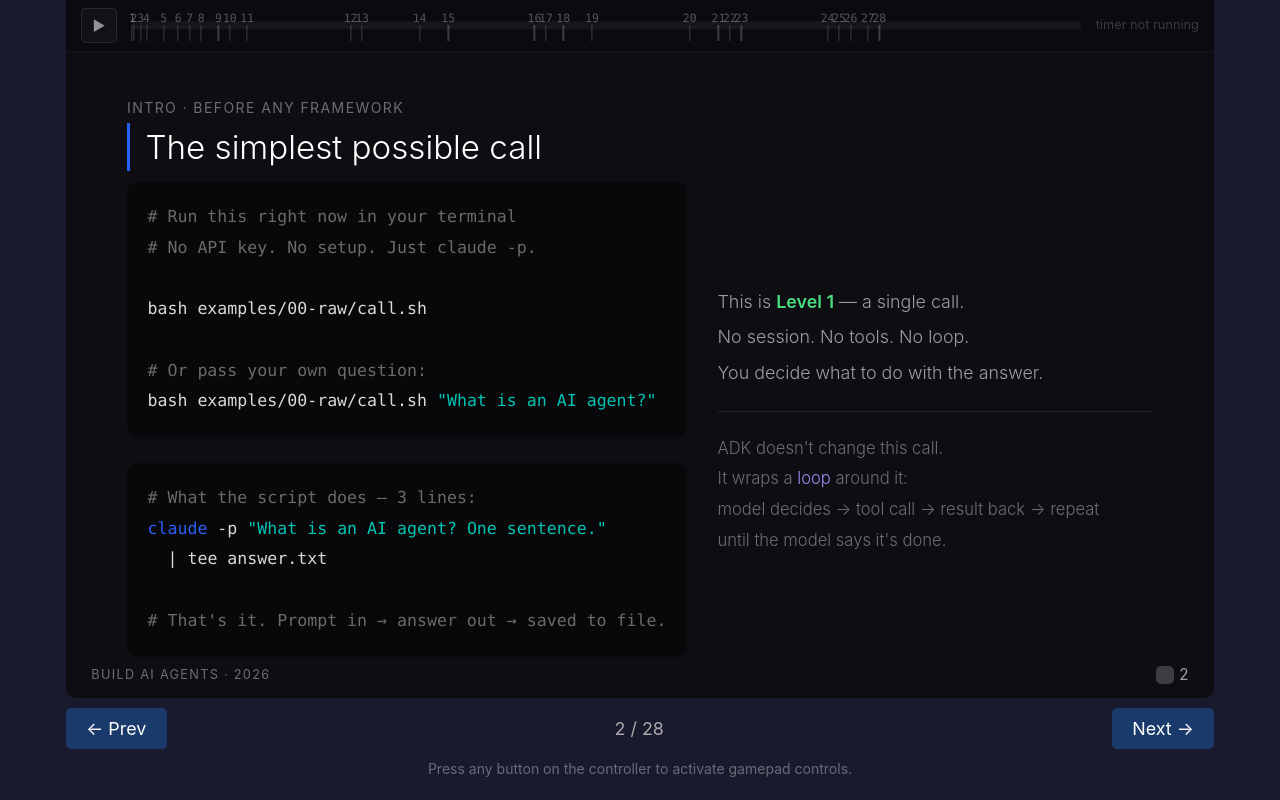
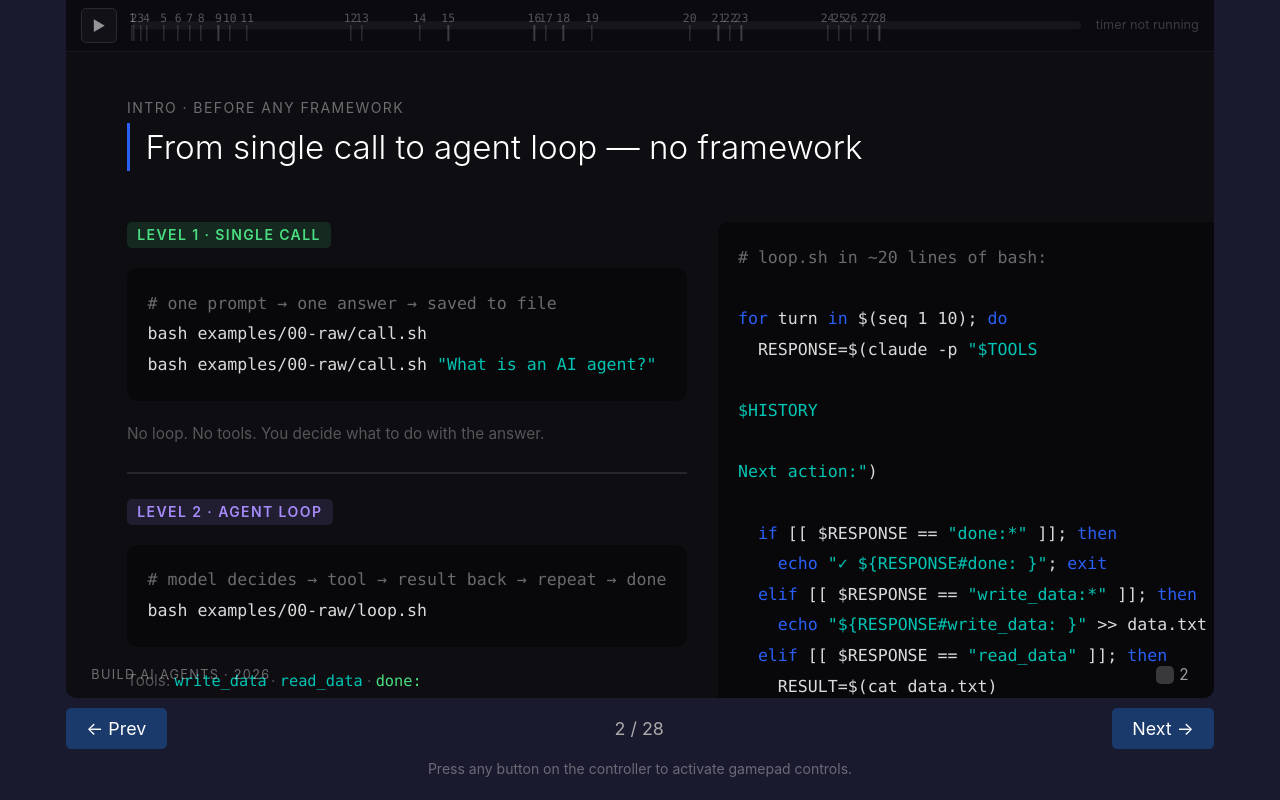
Before and after one commit to ataztech910/slides, a React (Vite) app: page / in a window 1280 px wide. Both pictures are taken after a click on the button "Next →". Built offline with nearby package versions, Linux system fonts and the light colour scheme.

Commit message:
Update Slide01b to show both call.sh (Level 1) and loop.sh (Level 2)
Side-by-side: single call vs agent loop, with the loop's bash pseudocode
visible so participants see the cycle before switching to ADK

```diff
--- a/src/slides/exampleSlides.tsx
+++ b/src/slides/exampleSlides.tsx
@@ -89,35 +89,50 @@ function Slide01Title({ slideNumber }: SlideProps) {
 
 function Slide01bRawDemo({ slideNumber }: SlideProps) {
   return (
-    <ContentSlide eyebrow="Intro · Before any framework" title="The simplest possible call" slideNumber={slideNumber} footerLabel={FOOTER}>
-      <div className="flex gap-6 h-full items-center">
-        <div className="flex-1 flex flex-col gap-5 justify-center">
+    <ContentSlide eyebrow="Intro · Before any framework" title="From single call to agent loop — no framework" slideNumber={slideNumber} footerLabel={FOOTER}>
+      <div className="flex gap-6 h-full items-start pt-2">
+        <div className="flex-1 flex flex-col gap-4">
+          <div className="flex items-center gap-2">
+            <Tag color="#4ade80">Level 1 · single call</Tag>
+          </div>
           <Code>
-            {cm('# Run this right now in your terminal')}{'\n'}
-            {cm('# No API key. No setup. Just claude -p.')}{'\n\n'}
-            bash examples/00-raw/call.sh{'\n\n'}
-            {cm('# Or pass your own question:')}{'\n'}
+            {cm('# one prompt → one answer → saved to file')}{'\n'}
+            bash examples/00-raw/call.sh{'\n'}
             bash examples/00-raw/call.sh {st('"What is an AI agent?"')}
           </Code>
+          <div className="text-[12px] text-white/30 leading-5">
+            No loop. No tools. You decide what to do with the answer.
+          </div>
+          <div className="w-full h-px bg-white/10 my-1" />
+          <div className="flex items-center gap-2">
+            <Tag color="#a78bfa">Level 2 · agent loop</Tag>
+          </div>
           <Code>
-            {cm('# What the script does — 3 lines:')}{'\n'}
-            {kw('claude')} -p {st('"What is an AI agent? One sentence."')} {'\n'}
-            {'  '}| tee answer.txt{'\n\n'}
-            {cm("# That's it. Prompt in → answer out → saved to file.")}
+            {cm('# model decides → tool → result back → repeat → done')}{'\n'}
+            bash examples/00-raw/loop.sh
           </Code>
+          <div className="text-[12px] text-white/30 leading-5">
+            Tools: <span className="text-[#00c4b4] font-mono">write_data</span> · <span className="text-[#00c4b4] font-mono">read_data</span> · <span className="text-[#4ade80] font-mono">done:</span><br />
+            Model writes data across multiple turns, reads it back, then finishes.
+          </div>
         </div>
         <div className="flex-1 flex flex-col gap-4 justify-center">
-          <div className="text-[14px] text-white/60 font-light leading-7">
-            This is <span className="text-[#4ade80] font-semibold">Level 1</span> — a single call.<br />
-            No session. No tools. No loop.<br />
-            You decide what to do with the answer.
-          </div>
-          <div className="w-full h-px bg-white/10" />
-          <div className="text-[13px] text-white/40 font-light leading-6">
-            ADK doesn't change this call.<br />
-            It wraps a <span className="text-[#a78bfa]">loop</span> around it:<br />
-            model decides → tool call → result back → repeat<br />
-            until the model says it's done.
+          <Code>
+            {cm('# loop.sh in ~20 lines of bash:')}{'\n\n'}
+            {kw('for')} turn {kw('in')} $(seq 1 10); {kw('do')}{'\n'}
+            {'  '}RESPONSE=$(claude -p {st('"$TOOLS\n\n$HISTORY\n\nNext action:"')}){'\n\n'}
+            {'  '}{kw('if')} [[ $RESPONSE == {st('"done:*"')} ]]; {kw('then')}{'\n'}
+            {'    '}{kw('echo')} {st('"✓ ${RESPONSE#done: }"')}; {kw('exit')}{'\n'}
+            {'  '}{kw('elif')} [[ $RESPONSE == {st('"write_data:*"')} ]]; {kw('then')}{'\n'}
+            {'    '}{kw('echo')} {st('"${RESPONSE#write_data: }"')} {'>>'} data.txt{'\n'}
+            {'  '}{kw('elif')} [[ $RESPONSE == {st('"read_data"')} ]]; {kw('then')}{'\n'}
+            {'    '}RESULT=$(cat data.txt){'\n'}
+            {'  '}{kw('fi')}{'\n'}
+            {'  '}HISTORY={st('"$HISTORY\n[turn $turn] $RESPONSE → $RESULT"')}{'\n'}
+            {kw('done')}
+          </Code>
+          <div className="text-[12px] text-white/30 leading-5">
+            Same loop ADK runs — just visible. No SDK, no API key.
           </div>
         </div>
       </div>
```
